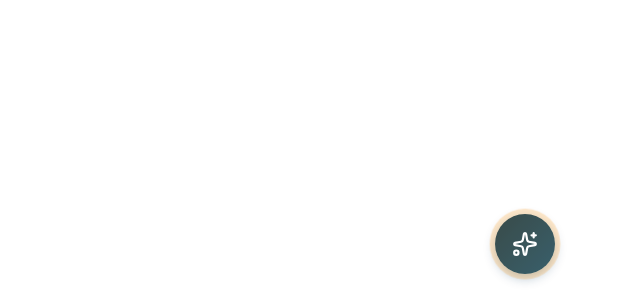
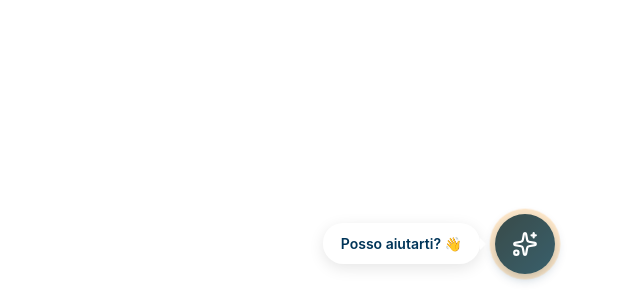
Before and after one commit to bribit26/chatbot-centralino-ai, a React (Vite) app: page / in a window 1280 px wide. Shown: the part 500-800 px from the top of the page, without its empty margins (640-1280 px from the left). Built offline with nearby package versions, Linux system fonts and the light colour scheme.

Commit message:
Add tooltip to encourage interaction

```diff
--- a/src/components/ChatWidget.jsx
+++ b/src/components/ChatWidget.jsx
@@ -146,6 +146,11 @@ export default function ChatWidget() {
         </div>
       </div>
 
+      {/* Tooltip / Fumetto */}
+      <div className={`ai-voice-tooltip ${isOpen ? 'hidden' : ''}`} onClick={toggleChat}>
+        Posso aiutarti? 👋
+      </div>
+
       {/* Floating Button */}
       <button className={`ai-voice-fab ${isOpen ? 'active' : ''}`} onClick={toggleChat} aria-label="Apri chat">
         <div className="fab-icon-container">
--- a/src/styles/widget.css
+++ b/src/styles/widget.css
@@ -94,6 +94,54 @@
 @keyframes float {
   0% { transform: translateY(0px); }
   50% { transform: translateY(-8px); }
+  100% { transform: translateY(0px); }
+}
+
+/* Tooltip / Fumetto */
+.ai-voice-tooltip {
+  position: absolute;
+  right: 75px; /* Spostato a sinistra rispetto al bottone */
+  bottom: 12px;
+  background-color: white;
+  color: #003559;
+  padding: 12px 18px;
+  border-radius: 20px;
+  font-size: 14px;
+  font-weight: 600;
+  box-shadow: 0 4px 15px rgba(0,0,0,0.1);
+  cursor: pointer;
+  white-space: nowrap;
+  opacity: 0;
+  transform: translateX(10px) translateY(0px);
+  pointer-events: none;
+  animation: slideInTooltip 0.6s cubic-bezier(0.175, 0.885, 0.32, 1.275) 2s forwards, floatTooltip 3s ease-in-out infinite 2.6s;
+}
+
+.ai-voice-tooltip::after {
+  content: '';
+  position: absolute;
+  right: -6px;
+  top: 50%;
+  transform: translateY(-50%);
+  border-width: 6px 0 6px 6px;
+  border-style: solid;
+  border-color: transparent transparent transparent white;
+}
+
+.ai-voice-tooltip.hidden {
+  opacity: 0 !important;
+  pointer-events: none !important;
+  animation: none !important;
+  transition: opacity 0.3s ease;
+}
+
+@keyframes slideInTooltip {
+  to { opacity: 1; transform: translateX(0) translateY(0); pointer-events: all; }
+}
+
+@keyframes floatTooltip {
+  0% { transform: translateY(0px); }
+  50% { transform: translateY(-6px); }
   100% { transform: translateY(0px); }
 }
 
```
